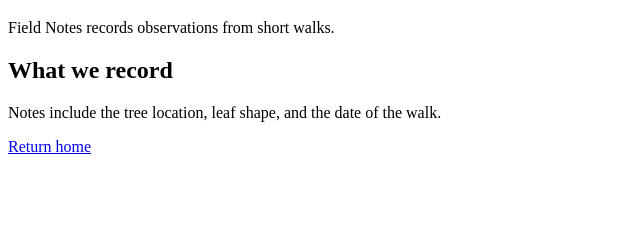
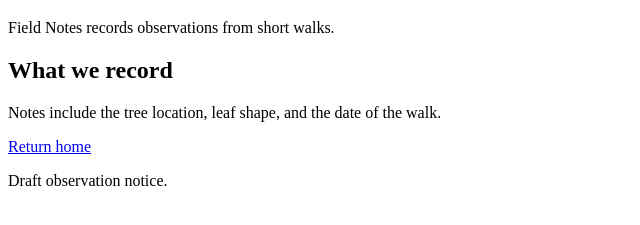
Before and after one commit to Harry-2005/software-design-practices-sga, a plain HTML site: page about.html in a window 1280 px wide. Shown: the part 61-286 px from the top of the page, without its empty margins (0-640 px from the left). Drawn offline with Linux system fonts and the light colour scheme.

Commit message:
"Add draft observation notice"

```diff
--- a/about.html
+++ b/about.html
@@ -12,6 +12,7 @@
     <h2>What we record</h2>
     <p>Notes include the tree location, leaf shape, and the date of the walk.</p>
     <p><a href="index.html">Return home</a></p>
+    <p>Draft observation notice.</p>
   </main>
 </body>
 </html>
```
